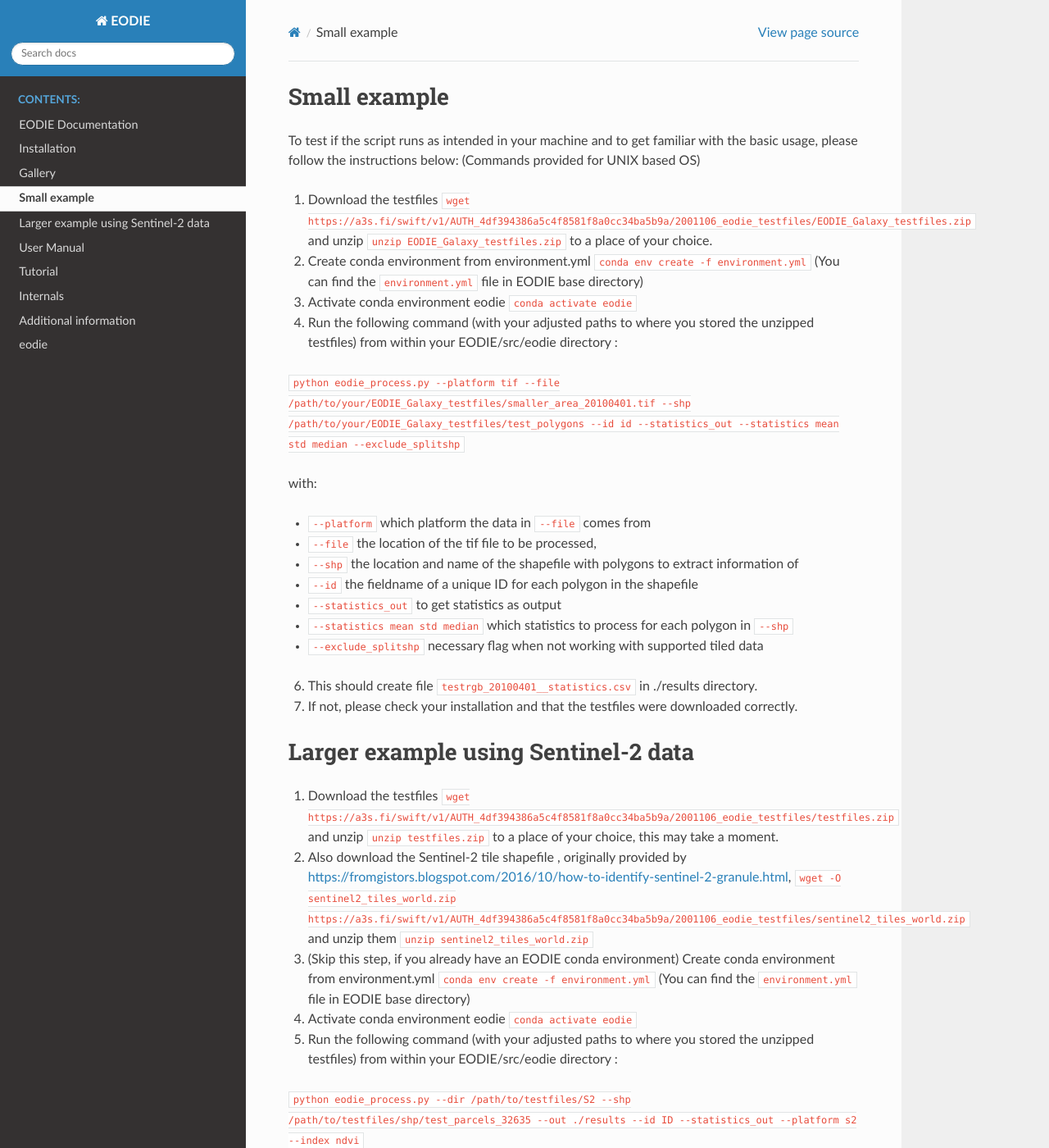
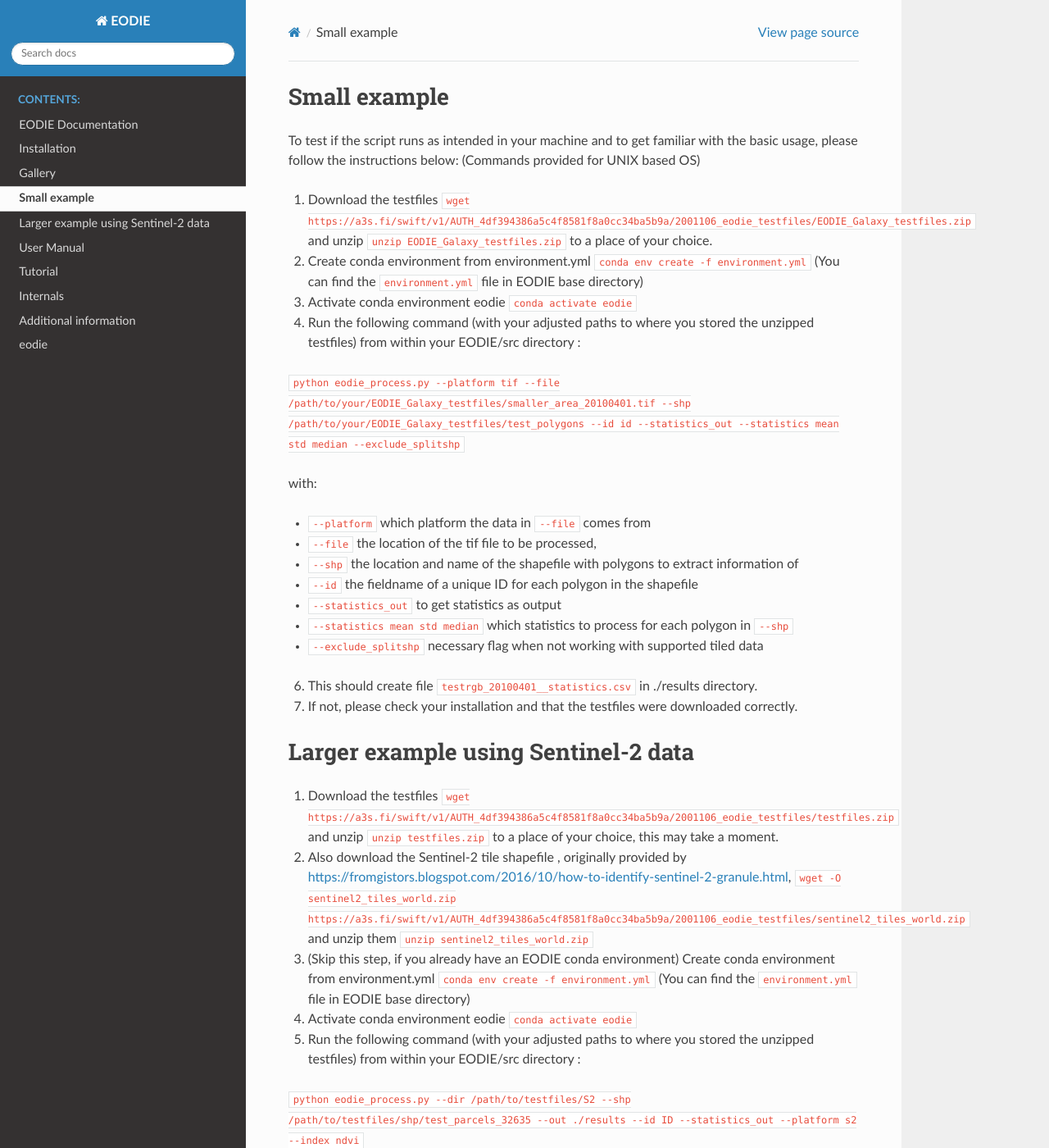
Before and after one commit to samumantha/EODIE, a Sphinx documentation site: the page built from docs/Example.rst, in a window 1280 px wide and 1400 px high. Shown: the whole window at 82% size. Built offline with Sphinx 7.4.7 and the Read the Docs theme 2.0.0, drawn with Linux system fonts in a browser that asks for light colours.

Commit message:
updated path

```diff
--- a/docs/Example.rst
+++ b/docs/Example.rst
@@ -9,7 +9,7 @@
 1. Download the testfiles ``wget https://a3s.fi/swift/v1/AUTH_4df394386a5c4f8581f8a0cc34ba5b9a/2001106_eodie_testfiles/EODIE_Galaxy_testfiles.zip`` and unzip ``unzip EODIE_Galaxy_testfiles.zip`` to a place of your choice.
 2. Create conda environment from environment.yml ``conda env create -f environment.yml`` (You can find the ``environment.yml`` file in EODIE base directory)
 3. Activate conda environment eodie ``conda activate eodie``
-4. Run the following command (with your adjusted paths to where you stored the unzipped testfiles) from within your EODIE/src/eodie directory :
+4. Run the following command (with your adjusted paths to where you stored the unzipped testfiles) from within your EODIE/src directory :
 
 ``python eodie_process.py --platform tif --file /path/to/your/EODIE_Galaxy_testfiles/smaller_area_20100401.tif --shp /path/to/your/EODIE_Galaxy_testfiles/test_polygons --id id --statistics_out --statistics mean std median --exclude_splitshp``
 
@@ -34,7 +34,7 @@
 
 3. (Skip this step, if you already have an EODIE conda environment) Create conda environment from environment.yml ``conda env create -f environment.yml`` (You can find the ``environment.yml`` file in EODIE base directory)
 4. Activate conda environment eodie ``conda activate eodie``
-5. Run the following command (with your adjusted paths to where you stored the unzipped testfiles) from within your EODIE/src/eodie directory :
+5. Run the following command (with your adjusted paths to where you stored the unzipped testfiles) from within your EODIE/src directory :
 
 ``python eodie_process.py --dir /path/to/testfiles/S2 --shp /path/to/testfiles/shp/test_parcels_32635 --out ./results --id ID --statistics_out --platform s2 --index ndvi``
 
```
